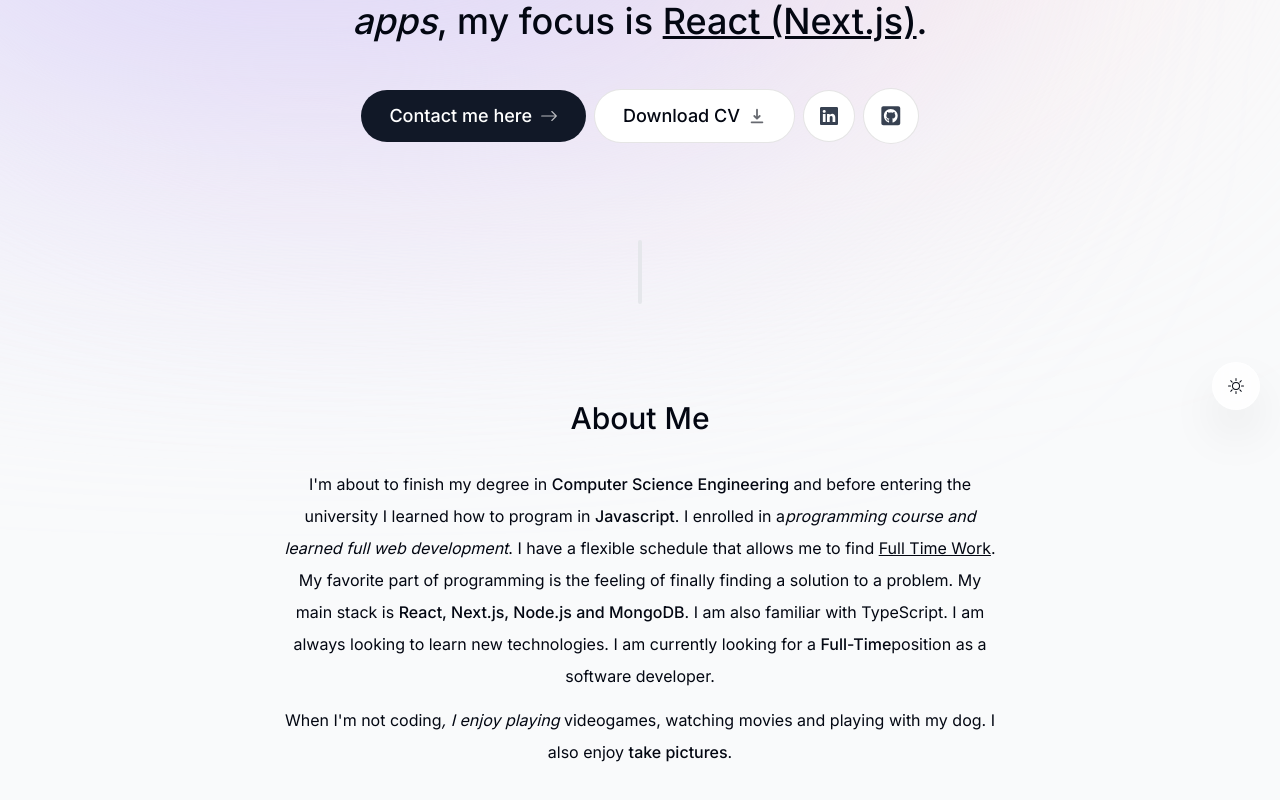
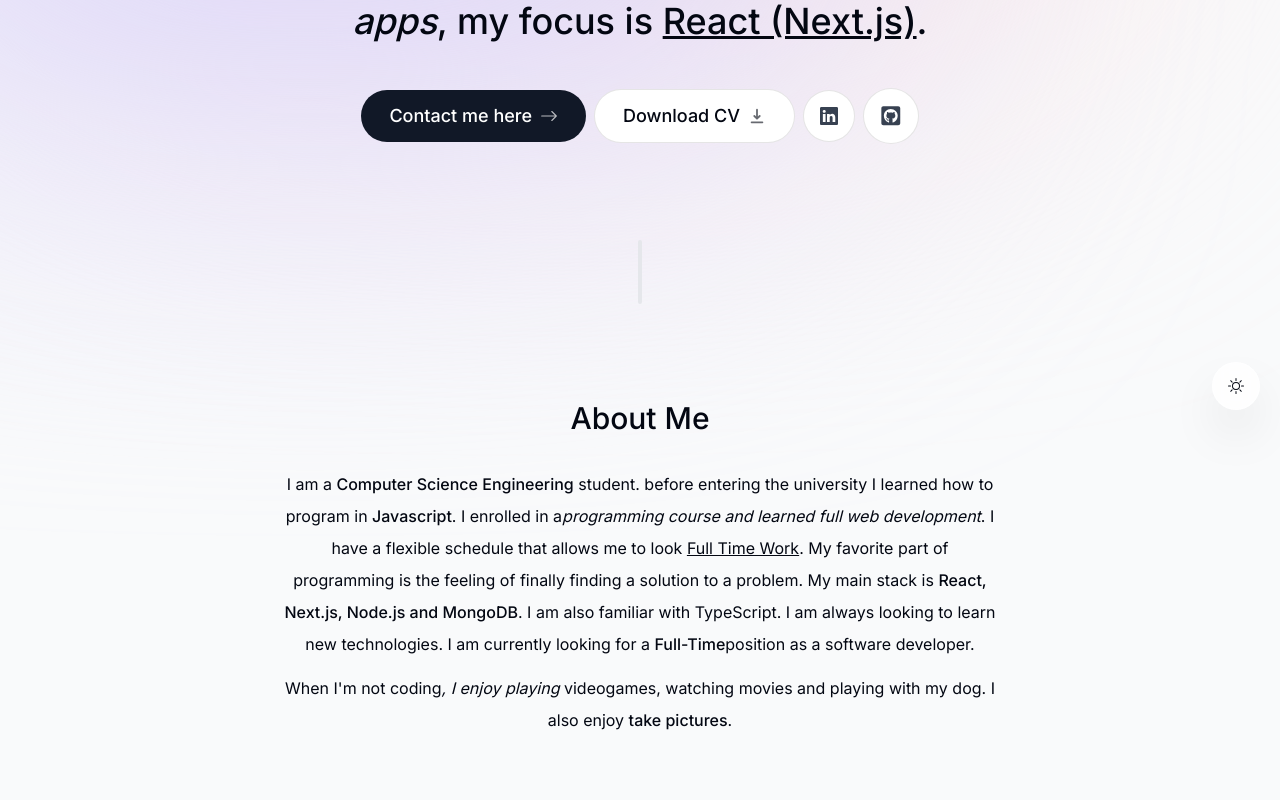
Before and after one commit to Irwingduran/porfolioNextjs, a Next.js app: page / in a window 1280 px wide. Shown: the part 370-1170 px from the top of the page. Built offline with nearby package versions, Linux system fonts and the light colour scheme; no server answers.

Commit message:
about.tsx

```diff
--- a/components/about.tsx
+++ b/components/about.tsx
@@ -19,12 +19,12 @@
     >
       <SectionHeading>About me</SectionHeading>
       <p className="mb-3">
-        I'm about to finish my degree in{" "}
-        <span className="font-medium">Computer Science Engineering</span> and
+        I am a  {" "}
+        <span className="font-medium">Computer Science Engineering</span> student.
         before entering the university I learned how to program in {" "}
         <span className="font-medium">Javascript</span>.{" "}I enrolled in a
         <span className="italic">programming course and learned full web development</span>
-        . I have a flexible schedule that allows me to find <span className="underline">Full Time Work</span>
+        . I have a flexible schedule that allows me to look <span className="underline">Full Time Work</span>
         . My favorite part of programming is the feeling of finally finding a solution to a problem.
         My main stack is{" "}
         <span className="font-medium">
```
